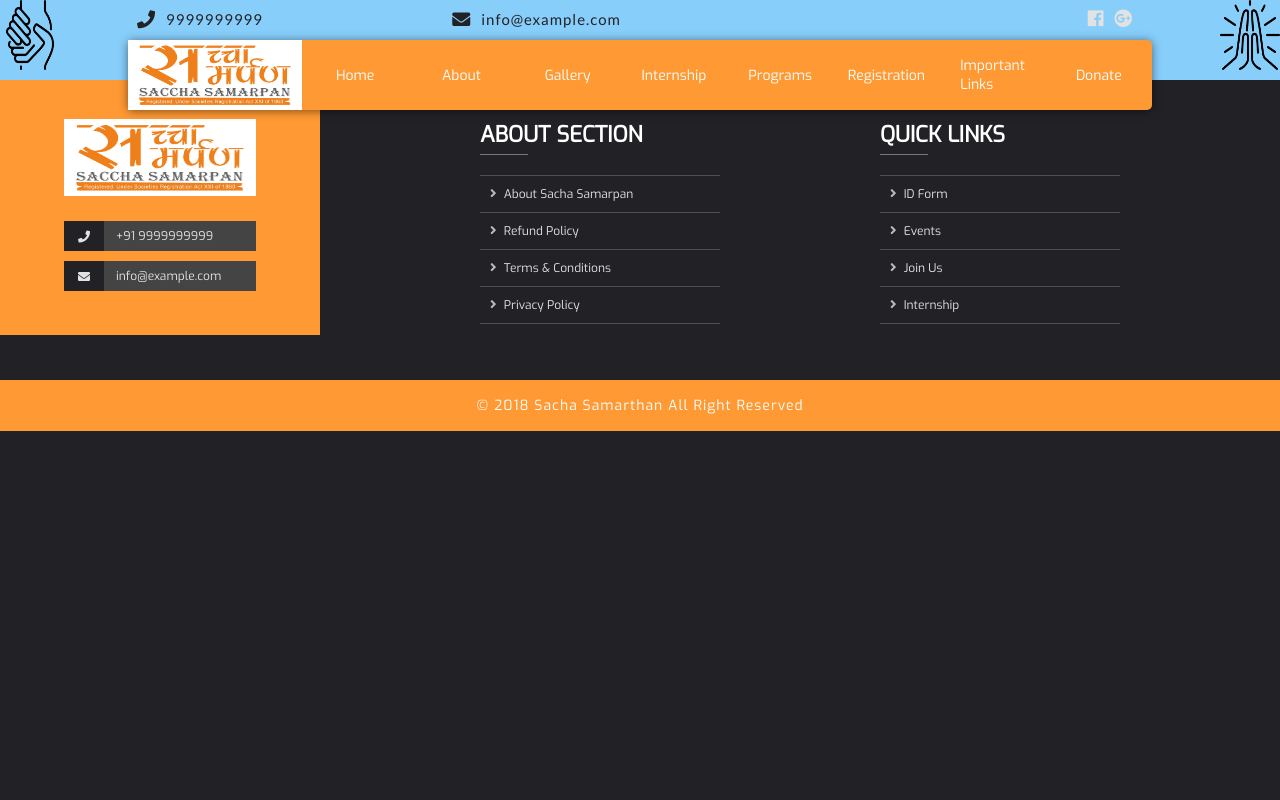
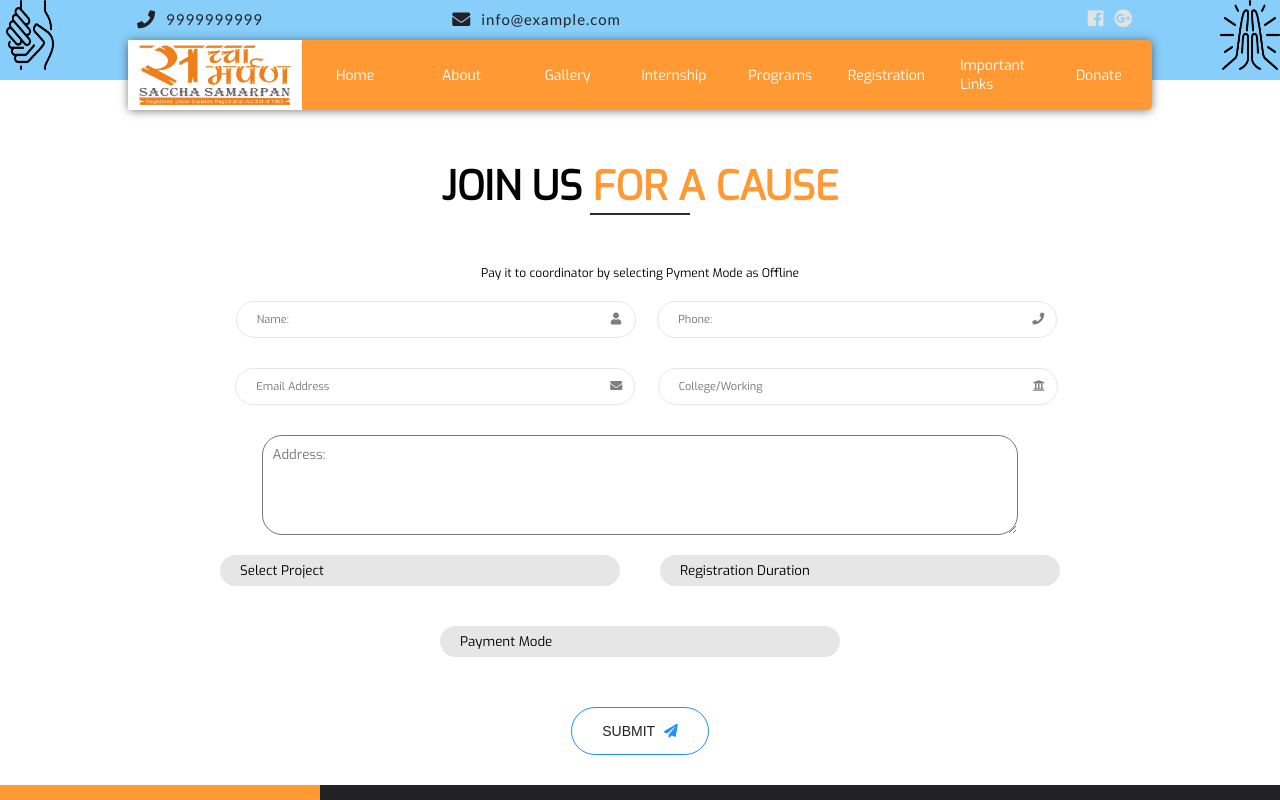
Before and after one commit to riverrz/sacha-samarpan-ngo, a React app in the folder client/: page /registration in a window 1280 px wide. Shown: the top 800 px of the page. Built offline with nearby package versions, Linux system fonts and the light colour scheme.

Commit message:
Add Registration

```diff
--- a/client/src/App.js
+++ b/client/src/App.js
@@ -14,6 +14,7 @@ import Founders from './components/Founders/Founders';
 import Fullgallery from './containers/Fullgallery/Fullgallery';
 import Donate from './components/Donate/Donate';
 import Internship from './components/Internship/Internship';
+import Registration from './components/Registration/Registration';
 class App extends Component {
   state = {
     backdropWillShow: false,
@@ -61,6 +62,7 @@ class App extends Component {
         <Route path="/full-gallery" exact render={() => <Fullgallery invoke={event => this.backdropInvoker(event)} />} />
         <Route path="/donate" exact component={Donate} />
         <Route path="/internship" exact component={Internship} />
+        <Route path="/registration" exact component={Registration} />
         <Footer />
       </div>;
   }
--- a/client/src/components/Navigation/Navigation.js
+++ b/client/src/components/Navigation/Navigation.js
@@ -129,7 +129,7 @@ class Navigation extends Component {
             </Dropdown>
           </div>
           <div className={classes.navigation__item}>
-            <a href="/">Registration</a>
+            <Link to="/registration" exact>Registration</Link>
           </div>
           <div className={classes.navigation__item}>
             <Link to="/important-links" exact>
--- /dev/null
+++ b/client/src/components/Registration/Registration.css
@@ -0,0 +1,72 @@
+
+.registration__heading--primary {
+    text-transform: uppercase;
+}
+.registration__horizontalRule {
+    width: 10rem;
+    margin: auto;
+    height: 2px;
+    border: none;
+    background-color: #2b2b2b;
+}
+.registration__form {
+  padding: 1rem 4rem;
+  margin: 4rem auto 0 auto;
+  width: 75%;
+}
+.registration__inputfields__container {
+    margin: 2rem auto;
+    display: flex;
+    justify-content: space-evenly;
+    align-items: flex-start;
+    flex-wrap: wrap;
+}
+.registration__address {
+  padding: 1rem;
+  width: 86%;
+  height: 10rem;
+  font-family: inherit;
+  outline: none;
+  border-radius: 20px;
+}
+.registration__select {
+  background-color: #fff;
+  border: none;
+  outline: none;
+  border-radius: 30px;
+  background-color: #e6e6e6;
+  font-family: inherit;
+  cursor: pointer;
+  width: 40rem;
+  padding: 0.8rem 2rem;
+  margin: 2rem auto;
+  -webkit-appearance: none;
+    -moz-appearance: none;
+}
+
+.registration__button__container i {
+  margin-left: 5px;
+  color: dodgerblue;
+}
+.registration__submitButton {
+  padding: 1.5rem 3rem;
+  border: 1.5px solid dodgerblue;
+  border-radius: 30px;
+  font-size: 1.4rem;
+  color: #222222;
+  text-transform: uppercase;
+  background: transparent;
+  outline: none;
+  cursor: pointer;
+  transition: all 0.2s;
+}
+.registration__submitButton:hover {
+  background-color: dodgerblue;
+  color: #fff;
+}
+.registration__submitButton:hover i {
+    color: #fff;
+}
+.registration__submitButton:active {
+  transform: translateY(3px);
+}
--- /dev/null
+++ b/client/src/components/Registration/Registration.js
@@ -0,0 +1,64 @@
+import React from "react";
+import classes from "./Registration.css";
+import WhiteContainer from "../../containers/WhiteContainer/WhiteContainer";
+import Inputfield from "../Inputfield/Inputfield";
+const registration = props => (
+  <WhiteContainer>
+    <h1 className={classes["registration__heading--primary"]}>
+      Join Us{" "}
+      <span className={classes.heading__primary__span}>for a cause</span>
+    </h1>
+    <hr className={classes.registration__horizontalRule} />
+    <form className={classes.registration__form}>
+      <p>Pay it to coordinator by selecting Pyment Mode as Offline</p>
+      <div className={classes.registration__inputfields__container}>
+        <Inputfield type="text" placeholder="Name:" iconClass="fas fa-user" />
+        <Inputfield type="text" placeholder="Phone:" iconClass="fas fa-phone" />
+        <Inputfield
+          type="email"
+          placeholder="Email Address"
+          iconClass="fas fa-envelope"
+        />
+        <Inputfield
+          type="text"
+          placeholder="College/Working"
+          iconClass="fas fa-university"
+        />
+        <textarea
+          placeholder="Address:"
+          className={classes.registration__address}
+          required
+        />
+        <select className={classes.registration__select} required>
+          <option value="" disabled selected hidden>
+            Select Project
+          </option>
+          <option value="Project 1">Project 1</option>
+          <option value="Project 2">Project 2</option>
+        </select>
+        <select className={classes.registration__select} required>
+          <option value="" disabled selected hidden>
+            Registration Duration
+          </option>
+          <option value="1 Year">1 Year</option>
+          <option value="3 Year">3 Year</option>
+          <option value="Lifetime">Lifetime</option>
+        </select>
+        <select className={classes.registration__select} required>
+          <option value="" disabled selected hidden>
+            Payment Mode
+          </option>
+          <option value="offline">Offline</option>
+          <option value="online">Debit/Credit Card/ Net banking/Paytm</option>
+        </select>
+      </div>
+    </form>
+    <div className={classes.registration__button__container}>
+      <button className={classes.registration__submitButton}>
+        Submit <i className="fas fa-paper-plane" />
+      </button>
+    </div>
+  </WhiteContainer>
+);
+
+export default registration;
```
